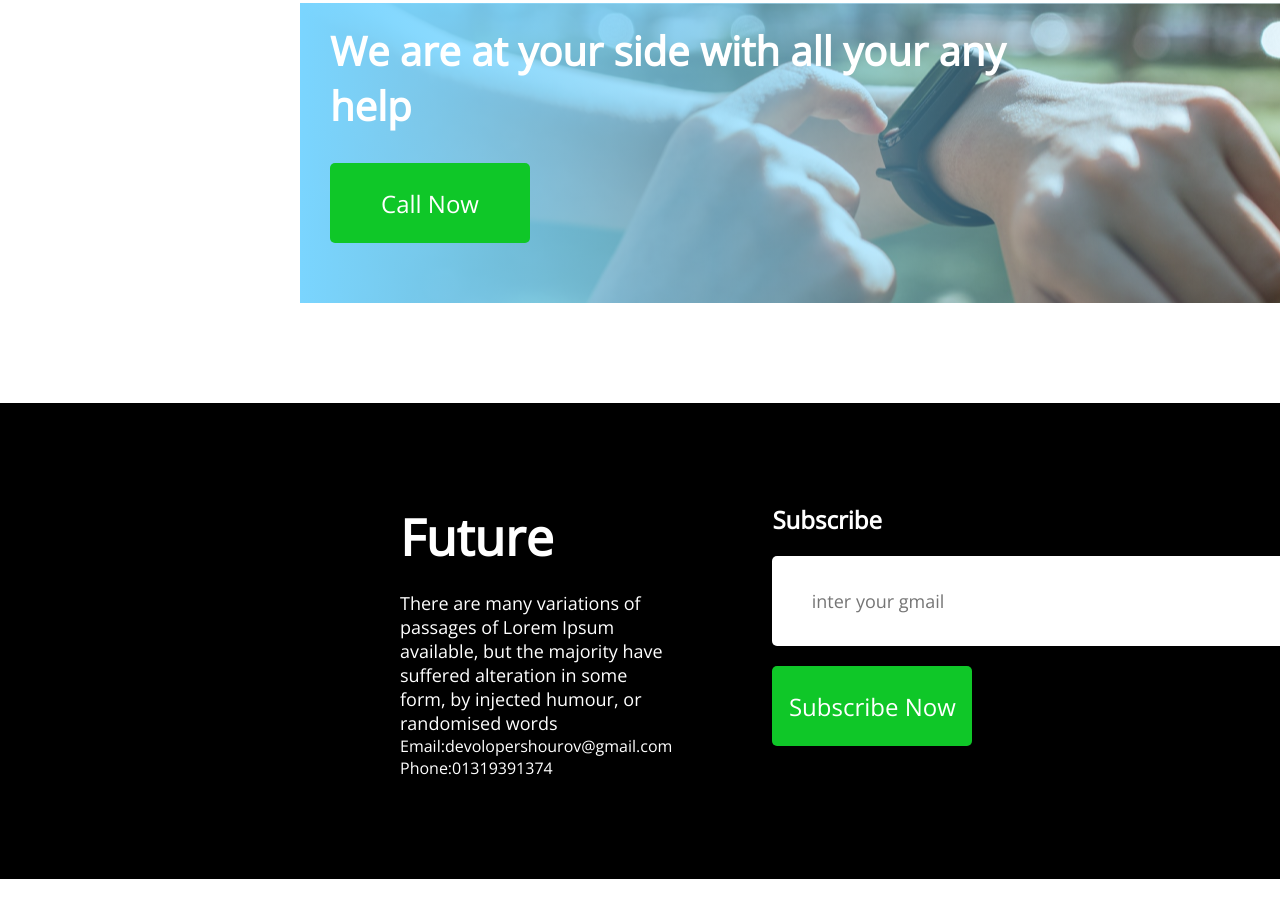
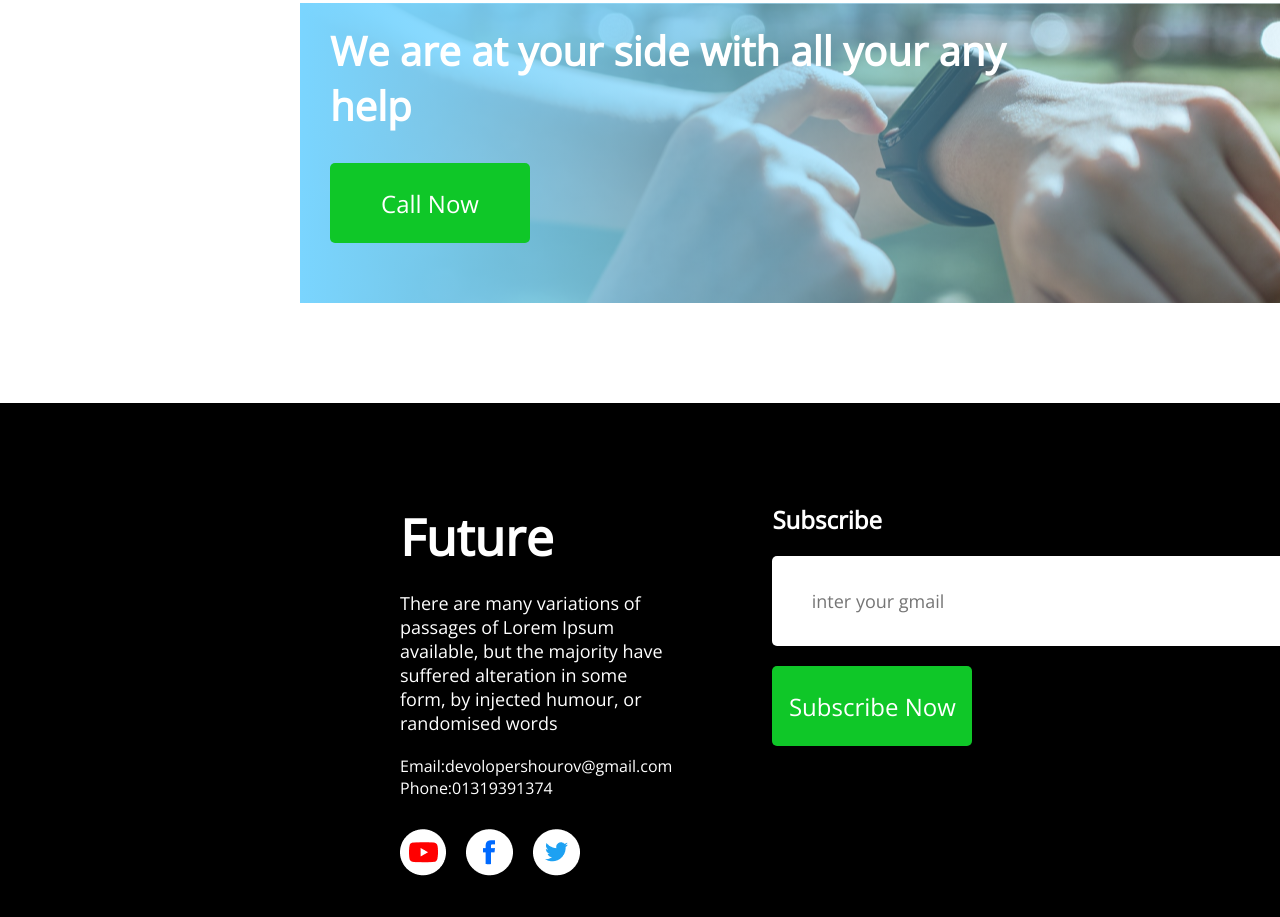
Before and after one commit to devshourovpro/my-first-assignment, a plain HTML site: page index.html in a window 1280 px wide. Shown: the part 3164-4081 px from the top of the page. Before the commit the page ends 4043 px from the top, so only its background shows below. Drawn offline with nearby package versions, Linux system fonts and the light colour scheme.

Commit message:
new added

```diff
--- a/index.html
+++ b/index.html
@@ -100,6 +100,17 @@
                     have suffered alteration in some form, by injected humour, or randomised words</p>
                 <p>Email:devolopershourov@gmail.com</p>
                 <p>Phone:01319391374</p>
+                <div class="icon">
+                    <div class="logo-img">
+                        <img src="/images/icons/youtube.png" alt="">
+                    </div>
+                    <div class="logo-img">
+                        <img src="/images/icons/fb.png" alt="">
+                    </div>
+                    <div class="logo-img">
+                        <img src="/images/icons/twitter.png" alt="">
+                    </div>
+                </div>
             </div>
             <form class="subscribe">
                 <h2 class="subscribe-title">Subscribe</h2>
--- a/styles/first-assignment.css
+++ b/styles/first-assignment.css
@@ -197,7 +197,18 @@ nav ul {
 
 .future-bio {
     font-size: 18px;
+    margin-bottom: 20px;
 }
+
+/* footer icons styles */
+.icon{
+    display: flex;
+    gap: 20px;
+    align-items: center;
+    margin-top: 30px;
+
+}
+
 
 /* footer form styles */
 .subscribe {
```
